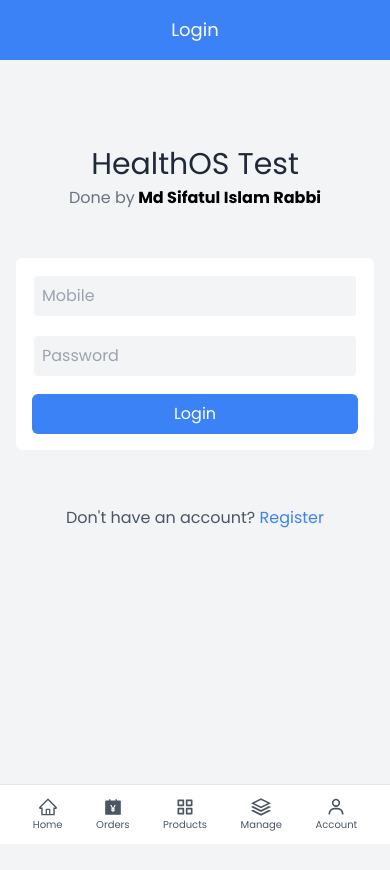
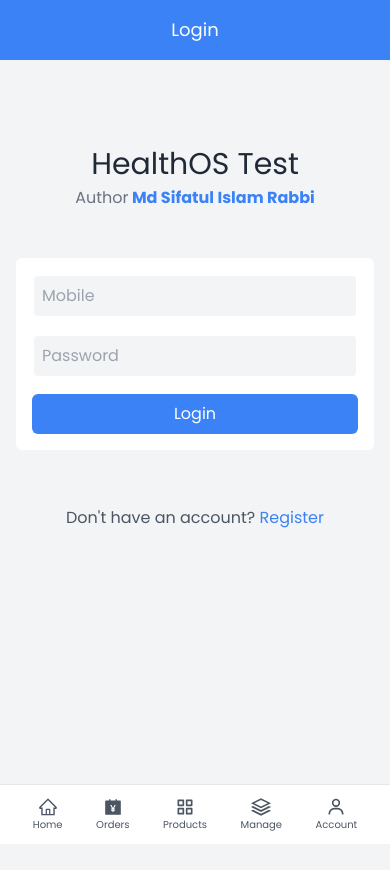
Before and after one commit to sifatulrabbi/healthos-test, a React (Create React App) app: page /login in a window 390 px wide. Shown: the top 870 px of the page. Built offline with nearby package versions, Linux system fonts and the light colour scheme.

Commit message:
feat(loginPage): make partially desktop responsive

```diff
--- a/src/features/LoginForm.jsx
+++ b/src/features/LoginForm.jsx
@@ -26,7 +26,7 @@ function LoginForm() {
   return (
     <form
       onSubmit={handleSubmit}
-      className="w-full bg-white rounded-md p-4 flex flex-col gap-4"
+      className="w-full bg-white rounded-md p-4 flex flex-col gap-4 max-w-lg"
     >
       {formFields.map((field) => (
         <FormGroup key={v4()} {...field} />
--- a/src/pages/Login.jsx
+++ b/src/pages/Login.jsx
@@ -17,8 +17,11 @@ function Login() {
       <div className="mb-8 w-full flex flex-col justify-center items-center">
         <h3 className="text-3xl text-gray-800 mb-1">HealthOS Test</h3>
         <span className="text-gray-500">
-          Done by
-          <span className="text-black font-bold"> Md Sifatul Islam Rabbi</span>
+          Author
+          <span className="text-blue-500 font-bold">
+            {" "}
+            Md Sifatul Islam Rabbi
+          </span>
         </span>
       </div>
       <LoginForm />
```
